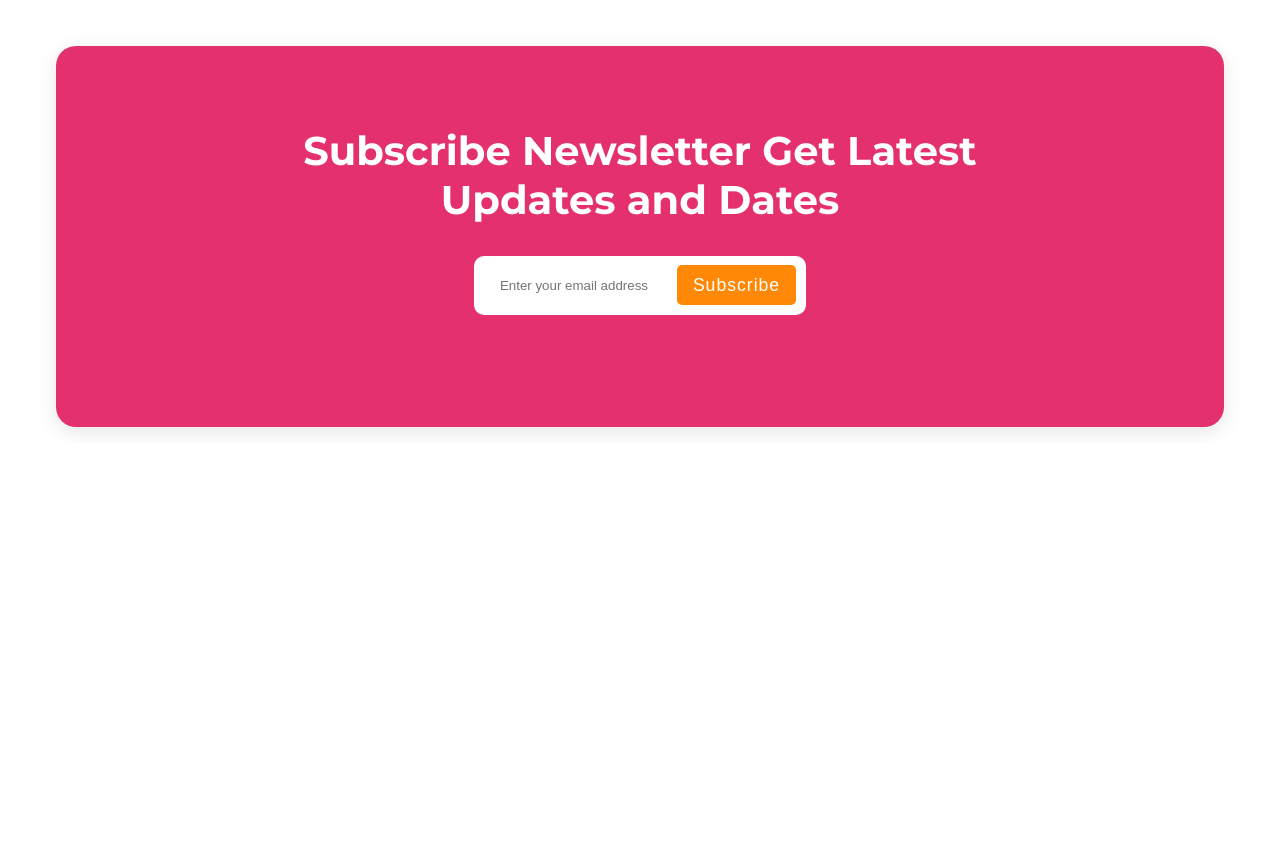
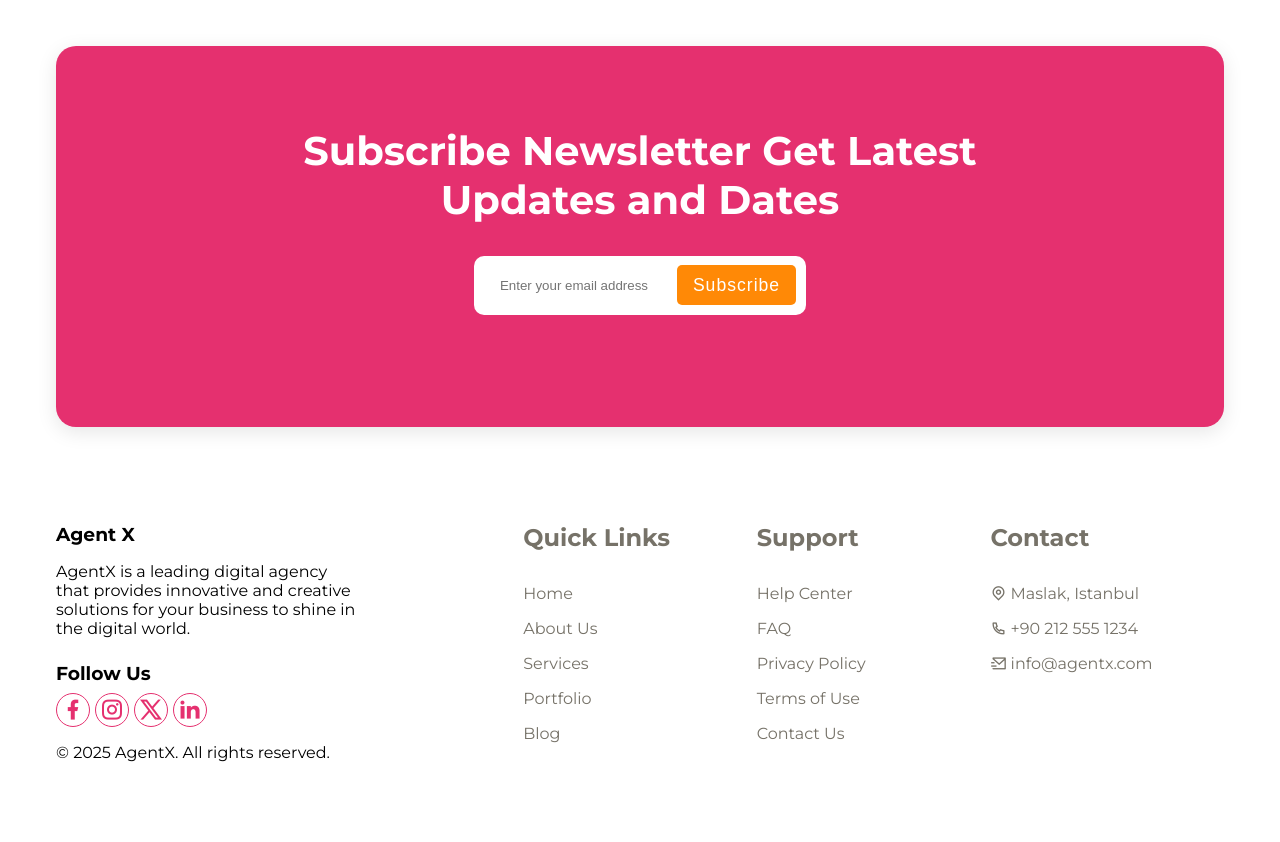
Before and after one commit to mertayda/AgencyX, a plain HTML site: page index.html in a window 1280 px wide. Shown: the part 3440-4282 px from the top of the page. Before the commit the page ends 3883 px from the top, so only its background shows below. Drawn offline with nearby package versions, Linux system fonts and the light colour scheme.

Commit message:
footer finished

```diff
--- a/index.html
+++ b/index.html
@@ -254,7 +254,6 @@
                <form action="" class="nm-form">
                   <input name="email" type="email" class="emailInput" placeholder="Enter your email address">
                   <button class ="btn" id="form-btn">Subscribe</button>
-
                </form>
                <p class="warning">Please enter a valid email address.</p>
             </div>
@@ -262,16 +261,76 @@
                <div class="success-content">
                   <i class="ri-heart-fill"></i>
                   <h2>Thank You</h2>
-                <h3>You have successfully subscribed to our newsletter.</h3>
-                 <p class="succesful-email">
+                  <h3>You have successfully subscribed to our newsletter. Welcome aboard!</h3>
+                  <button class="close-btn btn">Close</button>
+               </div>
+            </div>
+         </div>
+      </section>
+      <footer>
+        <div class="responsive-container">
+        <div class="footer-container">
 
+
+            <div class="footer-card-first">
+                <h3>Agent <span>X</span></h3>
+                <p>
+                    AgentX is a leading digital agency that provides innovative and creative solutions for your business to shine in the digital world.
                 </p>
+                <div>
+                    <h3>Follow Us</h3>
+                    <ul class="social-icons">
+                        <li><a href="#" aria-label="Facebook"><i class="ri-facebook-fill"></i></a></li>
+                        <li><a href="#" aria-label="Instagram"><i class="ri-instagram-line"></i></a></li>
+                        <li><a href="#" aria-label="Twitter"><i class="ri-twitter-x-line"></i></a></li>
+                        <li><a href="#" aria-label="LinkedIn"><i class="ri-linkedin-fill"></i></a></li>
+                    </ul>
                 </div>
+            </div>
+
+
+            <div class="footer-card">
+                <h5>Quick Links</h5>
+                <ul>
+                    <li><a href="#">Home</a></li>
+                    <li><a href="#">About Us</a></li>
+                    <li><a href="#">Services</a></li>
+                    <li><a href="#">Portfolio</a></li>
+                    <li><a href="#">Blog</a></li>
+                </ul>
+            </div>
+
+            <div class="footer-card">
+                <h5>Support</h5>
+                <ul>
+                    <li><a href="#">Help Center</a></li>
+                    <li><a href="#">FAQ</a></li>
+                    <li><a href="#">Privacy Policy</a></li>
+                    <li><a href="#">Terms of Use</a></li>
+                    <li><a href="#">Contact Us</a></li>
+                </ul>
+            </div>
+
+
+            <div class="footer-card">
+                <h5>Contact</h5>
+                <ul>
+                    <li><i class="ri-map-pin-line"></i> Maslak, Istanbul</li>
+                    <li><i class="ri-phone-line"></i> +90 212 555 1234</li>
+                    <li><i class="ri-mail-send-line"></i> info@agentx.com</li>
+                </ul>
+            </div>
+
+
 
         </div>
 
+
+        <div class="footer-bottom">
+            <p>&copy; 2025 AgentX. All rights reserved.</p>
         </div>
-      </section>
+    </div>
+      </footer>
       <script src="js/carousel.js"></script>
       <script src="js/validation.js"></script>
       <script src="main.js"></script>
--- a/js/validation.js
+++ b/js/validation.js
@@ -1,37 +1,61 @@
-
+const form = document.querySelector(".nm-form")
 const newsletter = document.querySelector(".newsletter")
 const emailInput = document.querySelector(".emailInput")
 const submitButton = document.querySelector("#form-btn")
 const warning = document.querySelector(".warning")
 const successWarning = document.querySelector(".success-warning")
-const successEmail = document.querySelector(".succesful-email")
+const closeBtn = document.querySelector(".close-btn")
+
+const emailRegex = /^[^\s@]+@[^\s@]+\.[^\s@]+$/;
 
 
+form.addEventListener("submit", async (e) => {
+      e.preventDefault()
+      let email = emailInput.value
+      if (!emailRegex.test(email)) {
+         warning.classList.add("info")
+         setTimeout(() => {
+            warning.classList.remove("info")
+
+         }, 4000)
+         return;
+      }
 
 
+      try {
+         submitButton.disabled = true;
+         warning.classList.add("info")
+         warning.innerHTML = "Sending"
+         const response = await fetch("https://jsonplaceholder.typicode.com/posts", {
+            method: 'POST',
+            headers: {
+               'Content-Type': 'application/json',
+            },
+            body: JSON.stringify({
+               email: email
+            }),
+         })
 
-function showSuccess(){
-     successWarning.classList.add("show")
-}
+         if (!response.ok) {
+            throw new Error(`hata ${response}`)
+         }
 
 
-function emailValid(e){
-       const emailRegex = /^[^\s@]+@[^\s@]+\.[^\s@]+$/;
-       if(!emailRegex.test(emailInput.value)){
+         const data = await response.json()
+         console.log(data)
+         successWarning.classList.add("show")
+
+      } catch (error) {
+         console.error(error)
          warning.classList.add("info")
-      } else {
-         warning.classList.remove("info")
-       }
+         warning.innerHTML = "Error Happened"
+      }
 
+   }
 
-}
+)
 
-
-submitButton.addEventListener("click", (e) => {
-     e.preventDefault()
-     showSuccess()
-
+closeBtn.addEventListener("click", () => {
+   successWarning.classList.remove("show")
+   warning.innerHTML = ""
 })
-
-
-emailInput.addEventListener("input", emailValid)
--- a/style.css
+++ b/style.css
@@ -748,9 +748,123 @@ input[type="email"]{
   display: flex;
   flex-direction: column;
   gap: 1rem;
-  color: white;
+  color: var(--text-light);
   box-shadow: 0 20px 25px -5px rgba(0, 0, 0, 0.1), 0 10px 10px -5px rgba(0, 0, 0, 0.04);
+  background-color: var(--white);
+  max-width: 450px;
+  padding: 1rem;
+  border-radius: 10px;
 }
+
+
+.success-content i {
+  color: var(--primary-color);
+  font-size: 2rem;
+}
+
+
+.success-warning h3{
+  font-weight: 300;
+}
+
+
+
+/**footer*/
+
+footer{
+  padding: 5rem 1rem;
+}
+
+
+.footer-container{
+  display: grid;
+  grid-template-columns: repeat(5, 1fr);
+
+
+}
+
+
+
+.footer-card-first{
+  display: flex;
+  flex-direction: column;
+  grid-column: 1 / 3;
+  gap: 1rem;
+}
+
+
+.footer-card{
+  color: var(--text-light);
+}
+
+.footer-card li a{
+  color: var(--text-light);
+  transition: all 0.3s ease-in-out;
+}
+
+
+.footer-card li:hover a{
+  color: var(--secondary-color);
+}
+
+.footer-card-first p{
+  max-width: 300px;
+  height: auto;
+}
+
+
+.social-icons{
+  display: flex;
+  gap: 5px;
+
+}
+
+.social-icons li{
+  display: flex;
+  justify-content: center;
+  align-items: center;
+  padding: 1rem;
+  width: 30px;
+  height: 30px;
+  border: 1px solid var(--secondary-color);
+  border-radius: 50%;
+  transition: all 0.3s ease-in-out;
+}
+
+
+.social-icons li:hover{
+
+  background-color: var(--secondary-color);
+  border: 1px solid white;
+}
+
+.social-icons li:hover i{
+    color: white;
+}
+
+
+
+.footer-card-first > div > h3{
+ margin: 0.5rem 0;
+}
+
+.social-icons li i{
+  font-size: 1.5rem;
+  color: var(--secondary-color);
+}
+
+.footer-card h5{
+  font-size: 1.5rem;
+  margin-bottom: 2rem;
+}
+
+.footer-card ul{
+  display: flex;
+  flex-direction: column;
+  gap: 1rem;
+}
+
+
 
 
 /* Media Queries */
```
Lines whose indentation alone changed are shown as unchanged.
